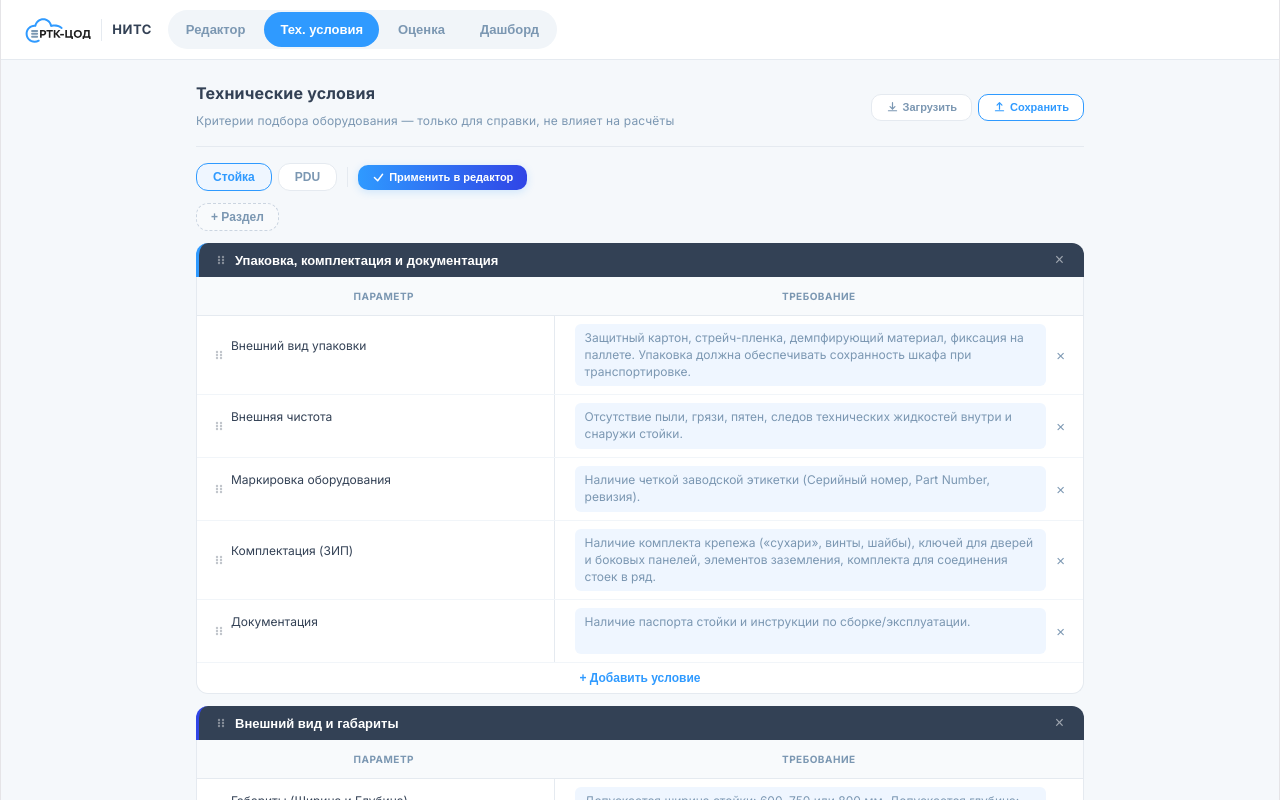
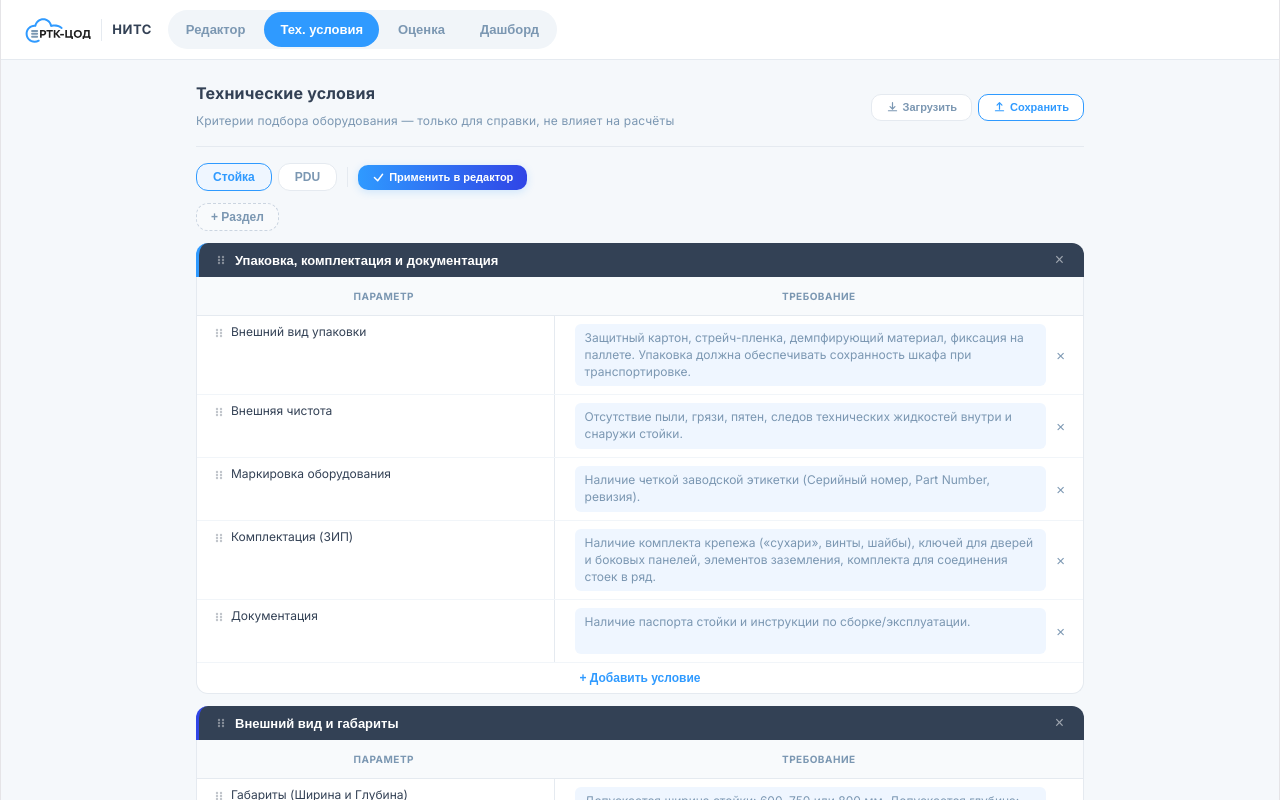
Before and after one commit to anezuf/Equipment-Testing, a React (Vite) app: page / in a window 1280 px wide. Both pictures are taken after a click on the button "Тех. условия". Shown: the top 800 px of the page. Built offline with nearby package versions, Linux system fonts and the light colour scheme.

Commit message:
fix(techspecs): align drag handle to first line of parameter text

```diff
--- a/src/App.jsx
+++ b/src/App.jsx
@@ -1209,8 +1209,21 @@ export default function App(){
                         <SortableItemRow key={ii} id={`titem-${si}-${ii}`}>
                           {(itemDrag,itemAttrs)=>
                             <div className="ts-item-row" style={{display:"flex",alignItems:"stretch",gap:8,padding:"0 16px",minHeight:40,borderTop:ii?`1px solid #F1F5F9`:"none"}}>
-                              <div className="ts-param-col" style={{position:"relative",flex:"0 0 40%",display:"flex",alignItems:"center",padding:"8px 0",borderRight:`1px solid ${B.border}`,paddingRight:12}}>
-                                <span style={{cursor:"grab",display:"flex",flexShrink:0,opacity:0.3,touchAction:"none",marginRight:6}} {...itemDrag} {...itemAttrs}><svg width="12" height="12" viewBox="0 0 12 12"><circle cx="4" cy="3" r="1.2" fill={B.graphite}/><circle cx="8" cy="3" r="1.2" fill={B.graphite}/><circle cx="4" cy="6" r="1.2" fill={B.graphite}/><circle cx="8" cy="6" r="1.2" fill={B.graphite}/><circle cx="4" cy="9" r="1.2" fill={B.graphite}/><circle cx="8" cy="9" r="1.2" fill={B.graphite}/></svg></span>
+                              <div className="ts-param-col" style={{position:"relative",flex:"0 0 40%",display:"flex",alignItems:"flex-start",padding:"8px 0",borderRight:`1px solid ${B.border}`,paddingRight:12}}>
+                                <span
+                                  style={{
+                                    cursor:"grab",
+                                    display:"flex",
+                                    flexShrink:0,
+                                    opacity:0.3,
+                                    touchAction:"none",
+                                    marginRight:6,
+                                    marginTop:3,
+                                    alignSelf:"flex-start"
+                                  }}
+                                  {...itemDrag}
+                                  {...itemAttrs}
+                                ><svg width="12" height="12" viewBox="0 0 12 12"><circle cx="4" cy="3" r="1.2" fill={B.graphite}/><circle cx="8" cy="3" r="1.2" fill={B.graphite}/><circle cx="4" cy="6" r="1.2" fill={B.graphite}/><circle cx="8" cy="6" r="1.2" fill={B.graphite}/><circle cx="4" cy="9" r="1.2" fill={B.graphite}/><circle cx="8" cy="9" r="1.2" fill={B.graphite}/></svg></span>
                                 <AutoSizeTextarea
                                   value={it.n}
                                   onChange={e=>{const v=e.target.value;setTechSpecs(p=>p.map((s,i)=>i===si?{...s,items:s.items.map((x,j)=>j===ii?{...x,n:v}:x)}:s));}}
```
